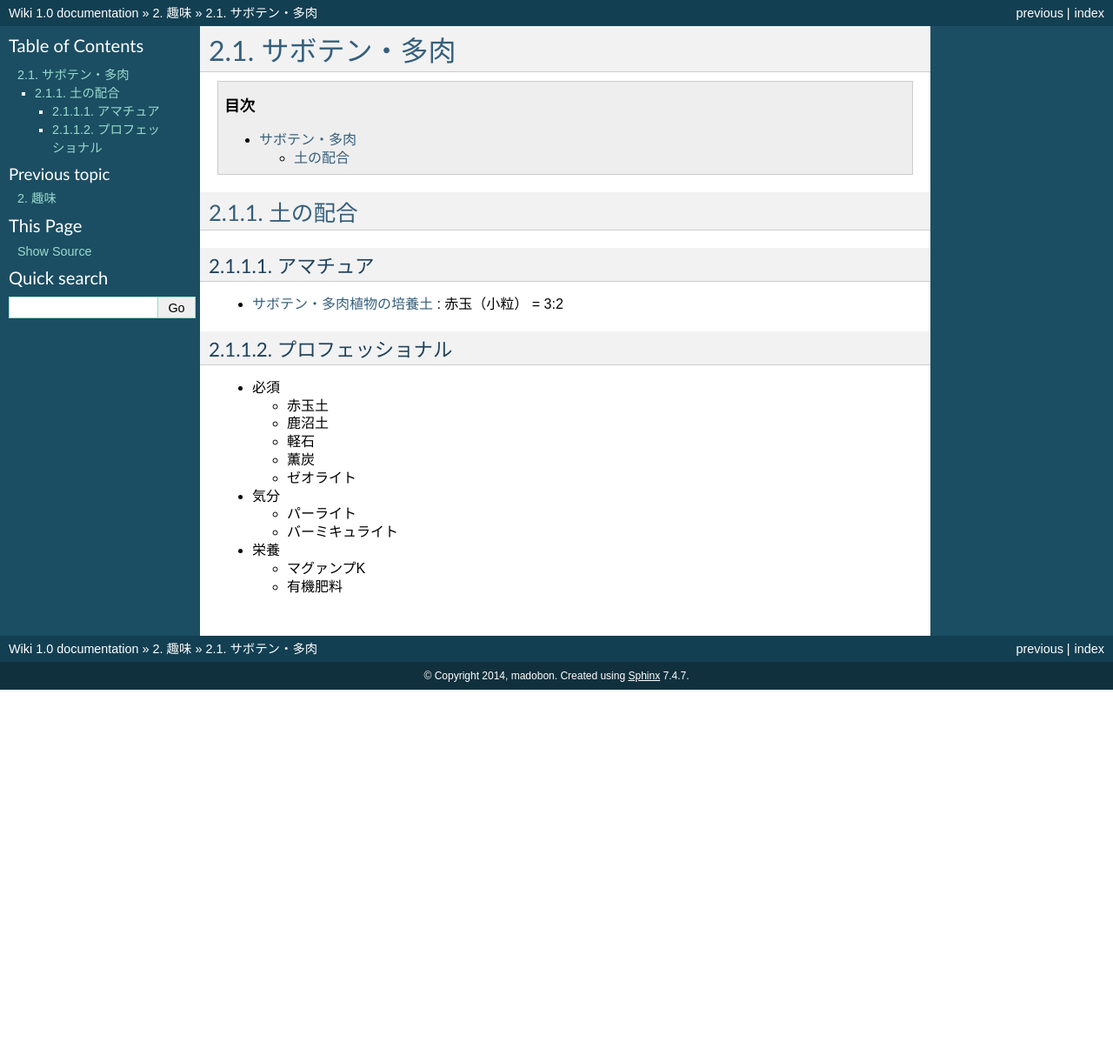
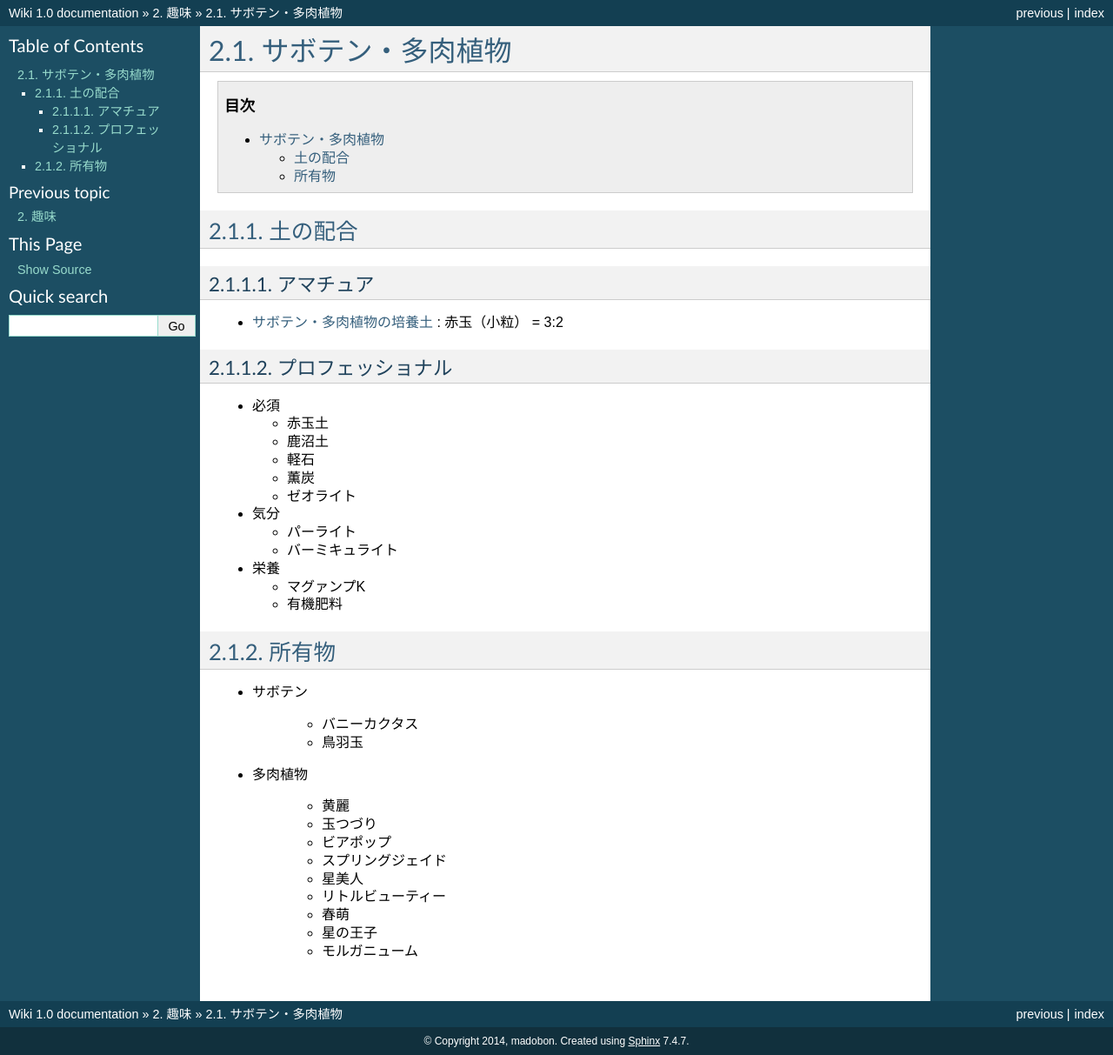
Before and after one commit to madobon/wiki, a Sphinx documentation site: the page built from source/hobby/cactus_succulent/index.rst, in a window 1280 px wide. Shown: the whole page at 87% size. Built offline with Sphinx 7.4.7, drawn with Linux system fonts in a browser that asks for light colours; pages that are not in the unit, such as notebooks, are missing from menus; before the commit the page ends 900 px from its top, so only the background shows below that.

Commit message:
Update index.rst

```diff
--- a/source/hobby/cactus_succulent/index.rst
+++ b/source/hobby/cactus_succulent/index.rst
@@ -1,5 +1,5 @@
 =======================================================
-サボテン・多肉
+サボテン・多肉植物
 =======================================================
 
 .. contents:: 目次
@@ -33,3 +33,23 @@
 
   * マグァンプK
   * 有機肥料
+
+所有物
+=============
+
+* サボテン
+
+   * バニーカクタス
+   * 鳥羽玉
+
+* 多肉植物
+
+   * 黄麗
+   * 玉つづり
+   * ビアポップ
+   * スプリングジェイド
+   * 星美人
+   * リトルビューティー
+   * 春萌
+   * 星の王子
+   * モルガニューム
```
